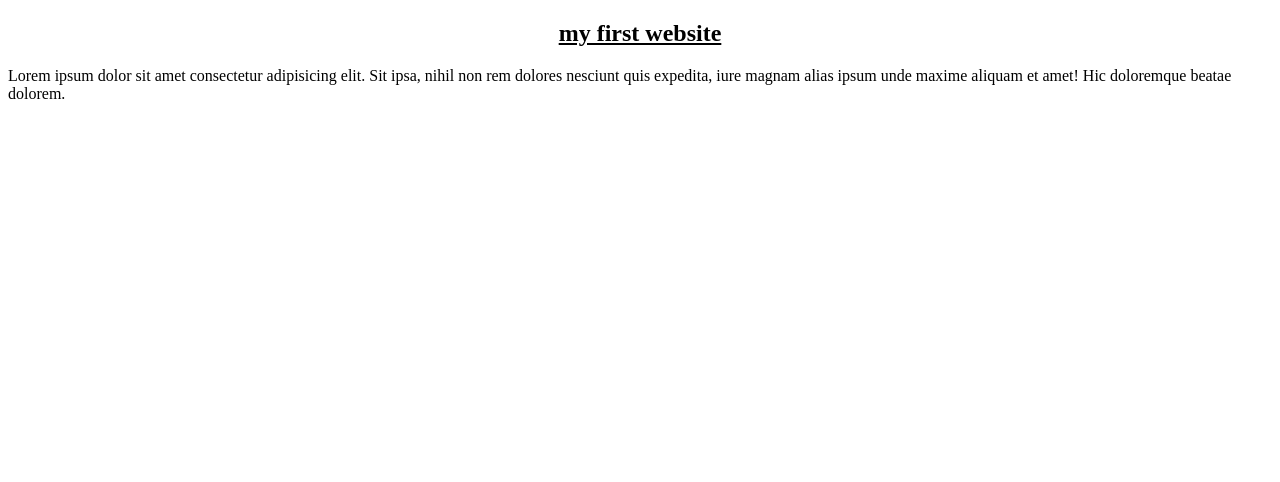
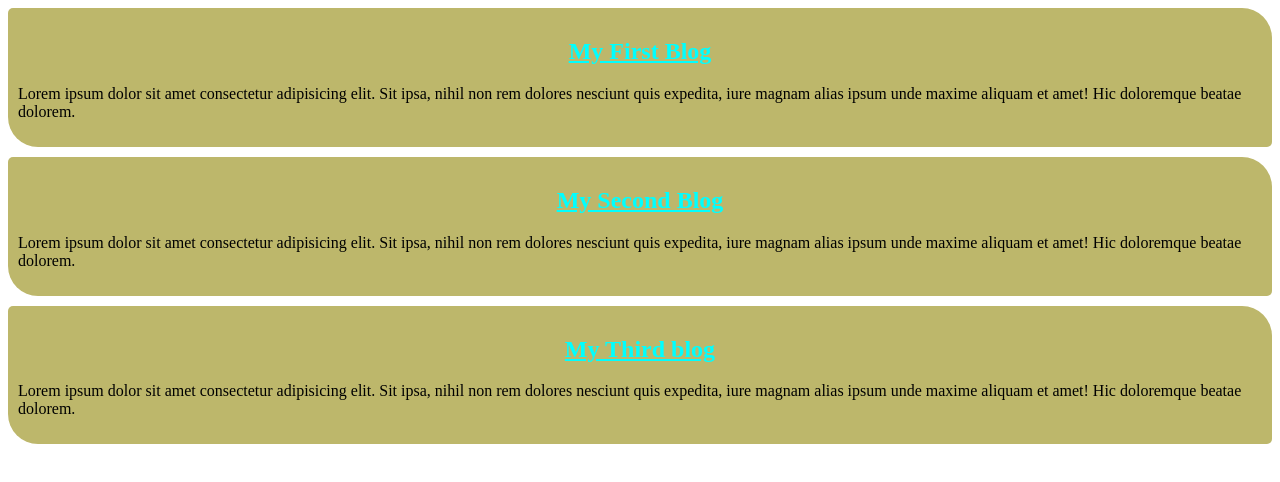
Before and after one commit to nazmulhasannaiem/my-first-github-repo, a plain HTML site: page index.html in a window 1280 px wide. Drawn offline with Linux system fonts and the light colour scheme.

Commit message:
added the first blog

```diff
--- a/index.html
+++ b/index.html
@@ -5,14 +5,19 @@
     <meta name="viewport" content="width=device-width, initial-scale=1.0">
     <title>My First Ever Github Repo</title><link rel="stylesheet" href="styles/blog.css">
 </head>
-<body> <header class="header">
-    <h2>
-        my first website
-    </h2>
-</header>
+<body> <div>
+        <h2> My First Blog</h2>
 
+        <p>
+            Lorem ipsum dolor sit amet consectetur adipisicing elit. Sit ipsa, nihil non rem dolores nesciunt quis expedita, iure magnam alias ipsum unde maxime aliquam et amet! Hic doloremque beatae dolorem.
+        </p></div>
     <div>
-
+        <h2>My Second Blog</h2>
+        <p>
+            Lorem ipsum dolor sit amet consectetur adipisicing elit. Sit ipsa, nihil non rem dolores nesciunt quis expedita, iure magnam alias ipsum unde maxime aliquam et amet! Hic doloremque beatae dolorem.
+        </p></div>
+        <div>
+        <h2>My Third blog</h2>
         <p>
             Lorem ipsum dolor sit amet consectetur adipisicing elit. Sit ipsa, nihil non rem dolores nesciunt quis expedita, iure magnam alias ipsum unde maxime aliquam et amet! Hic doloremque beatae dolorem.
         </p>
--- a/styles/blog.css
+++ b/styles/blog.css
@@ -1,5 +1,9 @@
-.header{
-   text-align: center;
-   text-decoration: underline;
-  ;
+div{background-color: darkkhaki;
+border-radius: 5px 30px;
+ margin-bottom: 10px;
+  padding: 10px;
+
+
+
 }
+h2{text-decoration: underline; text-align: center; color: aqua;}
```
